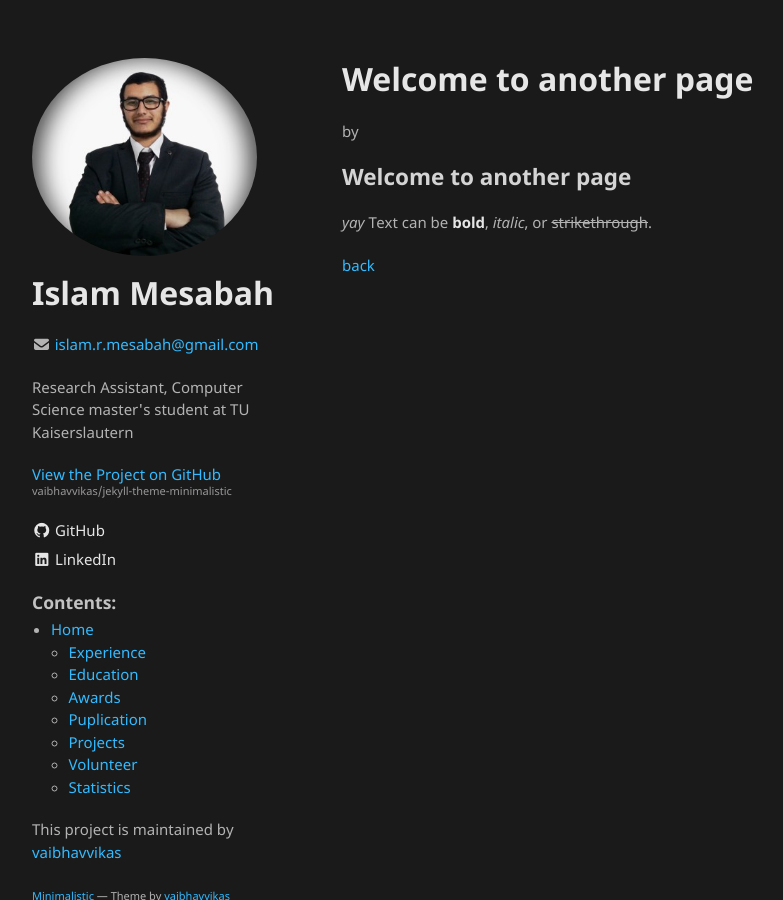
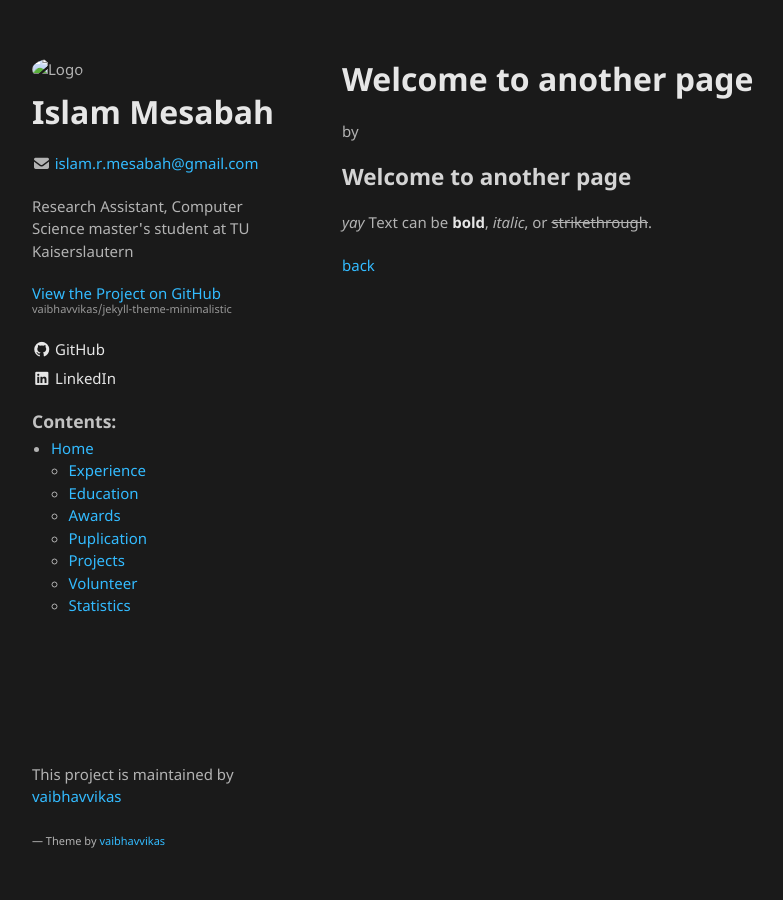
Before and after one commit to vaibhavvikas/jekyll-theme-minimalistic, a Jekyll site: the page built from another-page.md, in a window 1280 px wide. Shown: the whole page, without its empty margins (178-961 px from the left). Built offline with Jekyll 4.4.1, drawn with Linux system fonts in a browser that asks for light colours; our own code applies the rules of GitHub Pages for plain Markdown files.

Commit message:
update header

```diff
--- a/_includes/footer.html
+++ b/_includes/footer.html
@@ -5,7 +5,7 @@
 {% endunless %}
 <p style="margin-bottom: 0px">
     <small>
-        <a href="https://github.com/vaibhavvikas/jekyll-theme-minimalistic">Minimalistic</a> &mdash; Theme by
+        &mdash; Theme by
         <a href="https://github.com/vaibhavvikas/">vaibhavvikas</a>
     </small>
 </p>
--- a/_includes/header-title.html
+++ b/_includes/header-title.html
@@ -1,5 +1,5 @@
 {% if site.logo %}
-<img class="logo" src="{{ site.logo | relative_url }}" alt="Logo">
+<img class="logo" src="{{ /assets/img/mypic.jpg }}" alt="Logo">
 {% endif %}
 
 {% if site.blank_title %}
```
